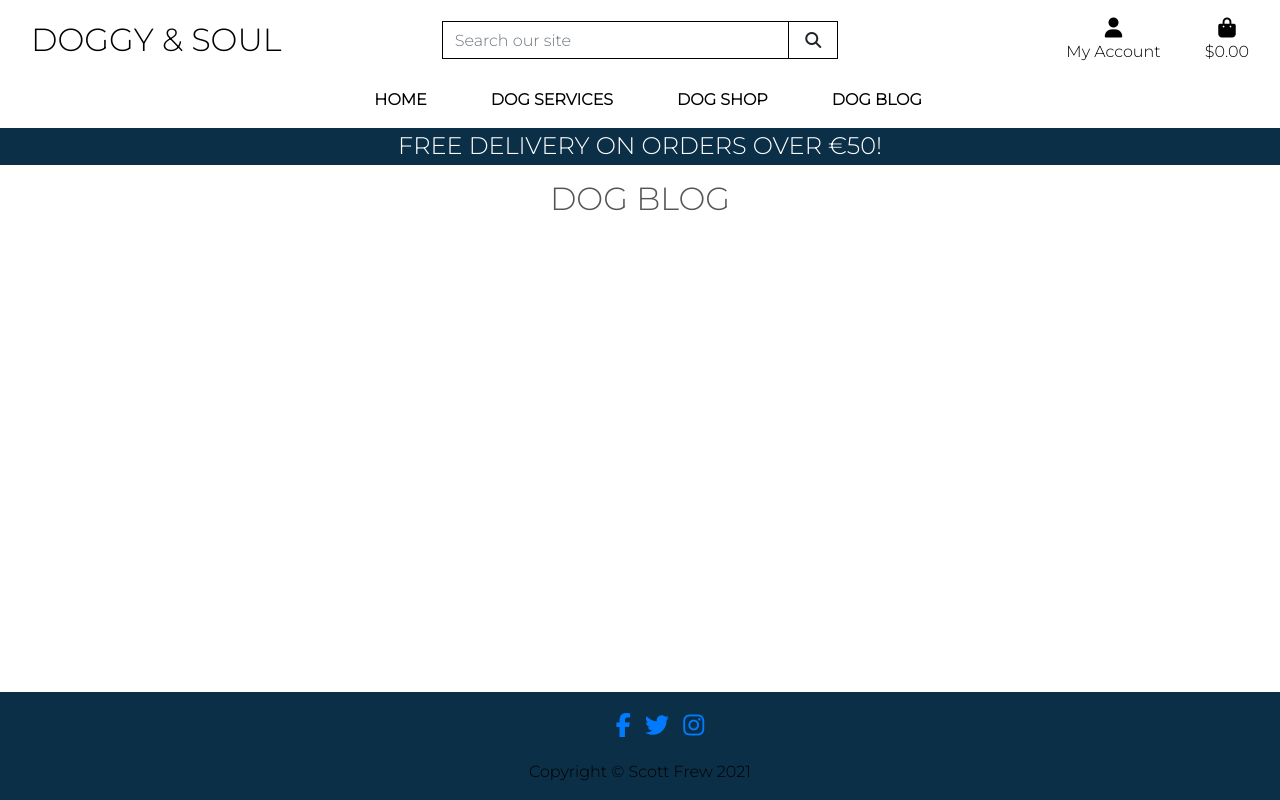
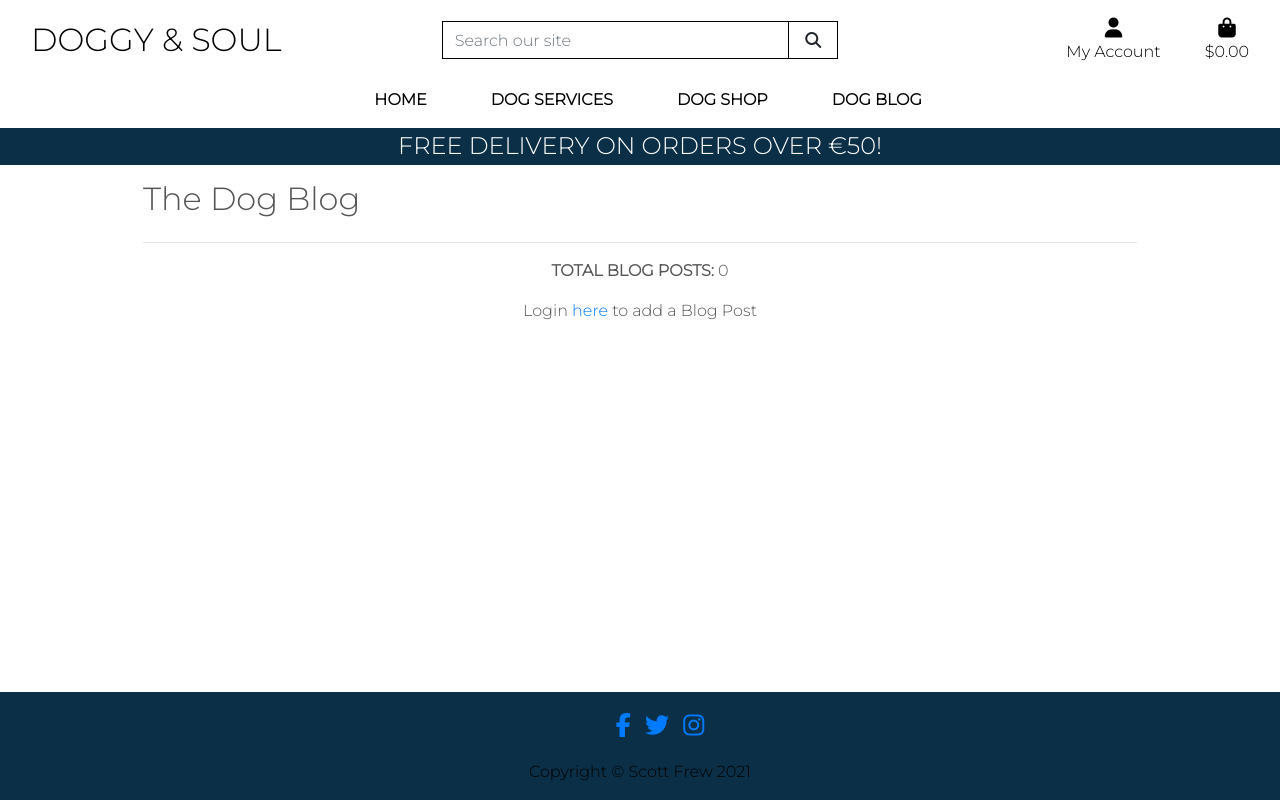
Before and after one commit to scotty-james/Doggy-And-Soul--MS4, a Django app: page /blog/ in a window 1280 px wide. Run offline with Django 3.2, Linux system fonts and the light colour scheme; data that the repository does not hold is empty; some libraries are stand-ins or nearby versions.

Commit message:
update style on blog.html

```diff
--- a/blog/templates/blog/blog.html
+++ b/blog/templates/blog/blog.html
@@ -10,27 +10,47 @@
 {% endblock %}
 
 {% block content %}
+
+<section class="container">
     <div class="overlay"></div>
-<div class="container-fluid">
     <div class="row">
-        <div class="col text-center mt-3">
-            <h2 class="logo-font">Dog Blog</h2>
+        <div class="col mt-3">
+            <h2>The Dog Blog</h2>
+        </div>
+    </div>
+    <hr>
+    <div class="col-12">
+        <p class="text-uppercase text-center mt-3">
+            <strong>Total blog posts: </strong>{{ posts|length }}
+        </p>
+    </div>
+        <div class="row text-center">
+        <div class="col">
+            {% if request.user.is_authenticated %}
+            <a href="{% url 'add_post' %}" class="btn btn-sm btn-blue rounded-0 text-uppercase">Add Blog Post</a>
+            {% else %}
+            <p>Login <a href="{% url 'account_login' %}">here</a> to add a Blog Post</p>
+            {% endif %}
+        </div>
+    </div>
     <!-- All Blog Posts -->
-            <div class="row justify-content-center">
-                <div class="col-sm-12 col-lg-6">
+    <div class="row mt-1">
         {% for post in posts %}
+        <div class="col-sm-12 col-md-6">
                 <div class="card p-5 my-5">
                     <p class="text-uppercase">{{ post.title }}</p>
-                            <p class="text-muted">Posted By: {{ post.user }} | Date Published: {{ post.created_on }}
+                    <p class="text-muted">Posted By: {{ post.user }}</p>
+                    <p class="text-muted">Posted On: {{ post.created_on }}</p>
                     <p class="card-text">{{post.blog_content|slice:":200" }}</p>
-                            </p>
-                            <a href="{% url 'post_detail' post.id %}" class="btn btn-sm btn-black rounded-0 text-uppercase">
-                                View Post
+                    <a href="{% url 'post_detail' post.id %}" class="btn btn-sm btn-blue rounded-0 text-uppercase">
+                        Read More
                     </a>
+                </div>
         </div>
         {% endfor %}
     </div>
-            </div>
-            </div>
-        </div>
+
+
+</section>
+
 {% endblock %}
```
Lines whose indentation alone changed are shown as unchanged.
